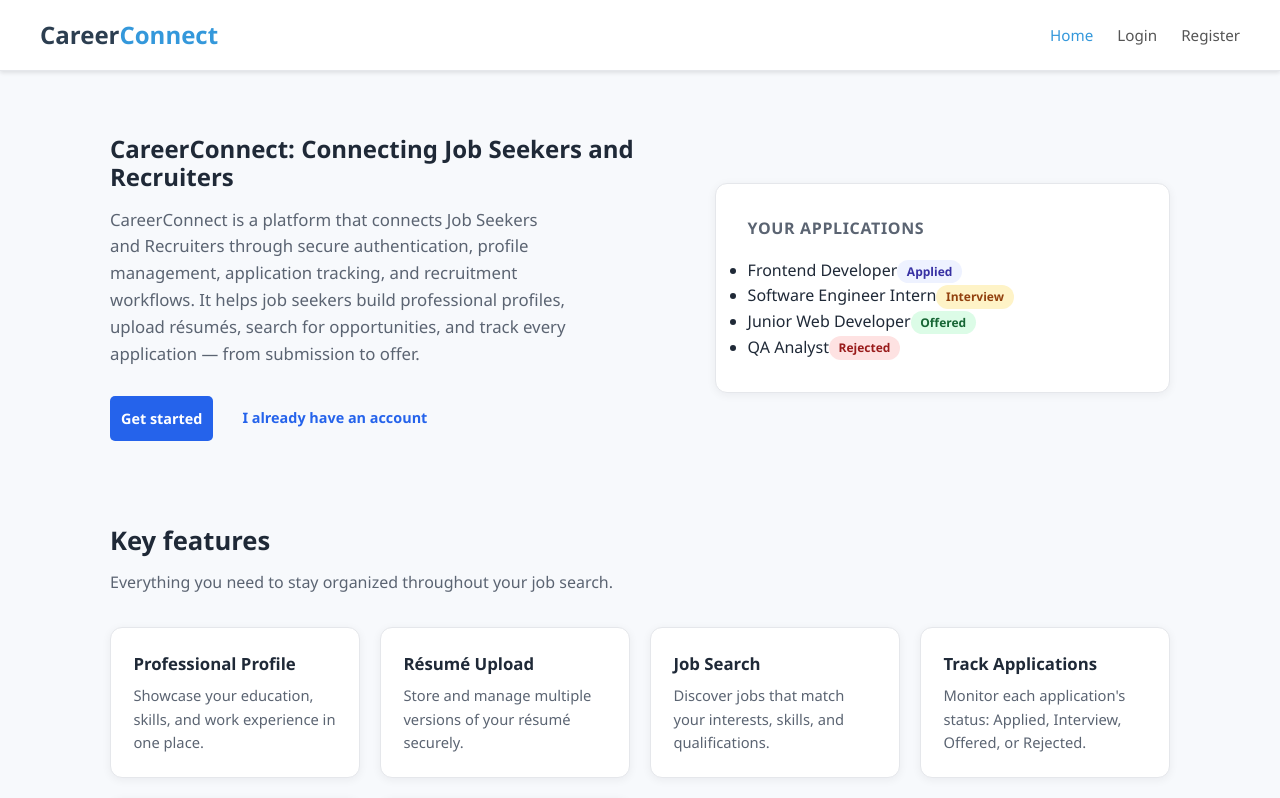
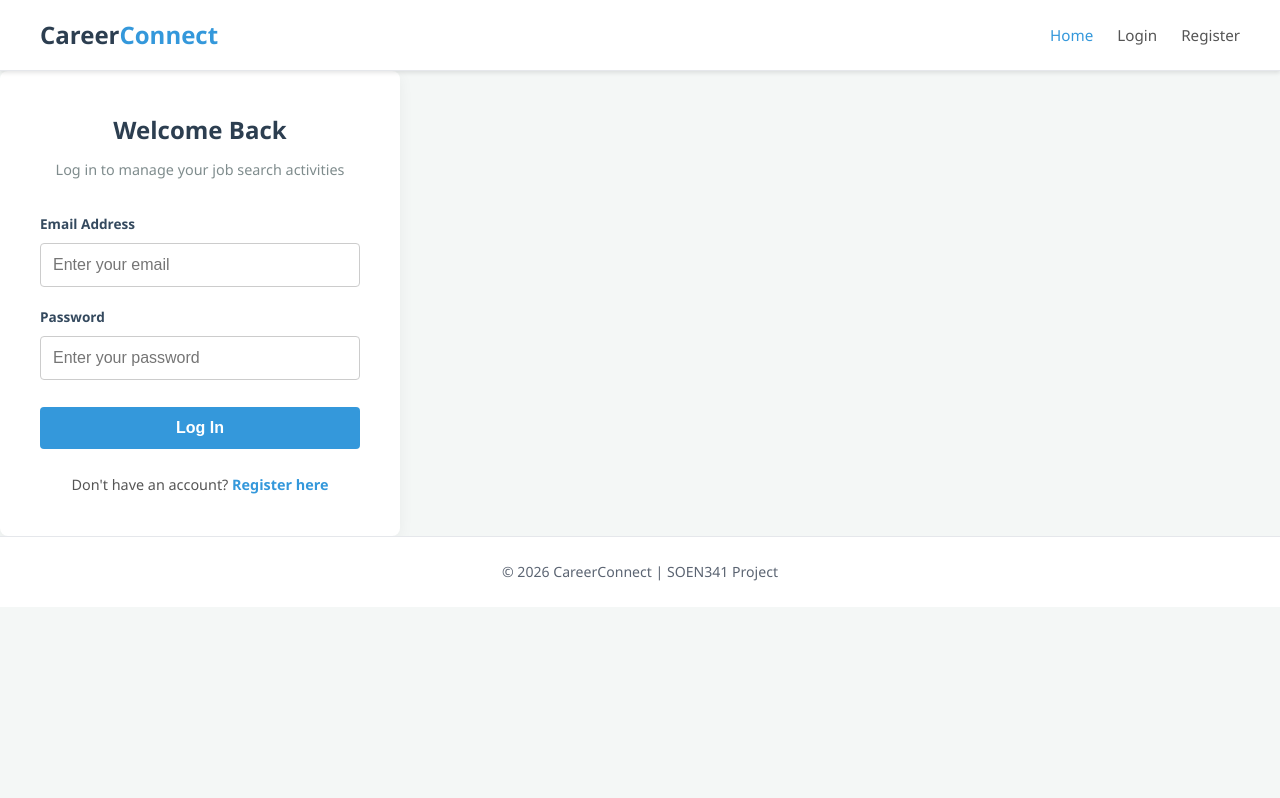
Before and after one commit to careerConnectLabSJ3/careerConnectLabSJ3, a React (Vite) app in the folder src/client/: page /login in a window 1280 px wide. Shown: the top 798 px of the page. Built offline with nearby package versions, Linux system fonts and the light colour scheme.

Commit message:
Add react-router package for better UI routing and create Login component from login html page

```diff
--- a/src/client/App.jsx
+++ b/src/client/App.jsx
@@ -1,20 +1,25 @@
-import './css/style.css';
-import './css/header.css';
+import { BrowserRouter, Routes, Route, Navigate } from "react-router-dom";
+
 import Header from './components/Header'
 import Welcome from './components/Welcome'
+import Login from "./components/Login";
 
 
 function App() {
   return (
-    <>
-    <Header/>
+    <BrowserRouter>
+      <Header/>
       <main>
-        <Welcome/>
+        <Routes>
+          <Route path="/" element={<Welcome/>}/>
+          <Route path="/login" element={<Login/>}/>
+
+        </Routes>
       </main>
       <footer>
         <p>&copy; 2026 CareerConnect | SOEN341 Project</p>
       </footer>
-    </>
+    </BrowserRouter>
   );
 }
 
--- a/src/client/components/Header.jsx
+++ b/src/client/components/Header.jsx
@@ -1,4 +1,5 @@
-import { BrowserRouter, Routes, Route, Navigate } from "react-router-dom";
+import '../css/header.css';
+import { Link } from "react-router-dom";
 
 
 export default function Header() {
@@ -8,12 +9,12 @@ export default function Header() {
     <header className="site-header">
       <nav aria-label="Main navigation">
         <div className="site-nav-container">
-          <a href="/" className="site-logo">
+          <Link to="/" className="site-logo">
             Career<span>Connect</span>
-          </a>
+          </Link>
           <div className="site-nav-links">
-            <a href="/" className="active">Home</a>
-            <a href="/login">Login</a>
+            <Link to="/" className="active">Home</Link>
+            <Link to="/login">Login</Link>
             <a href="/register">Register</a>
           </div>
         </div>
--- /dev/null
+++ b/src/client/components/Login.jsx
@@ -0,0 +1,27 @@
+import '../css/login.css';
+
+
+export default function Login(){
+  return(
+    <div class="auth-card">
+      <h2>Welcome Back</h2>
+      <p class="auth-subtitle">Log in to manage your job search activities</p>
+
+      <form action="/login" method="POST" class="auth-form">
+        <div class="form-group">
+          <label for="email">Email Address</label>
+          <input type="email" id="email" name="email" placeholder="Enter your email" required/>
+        </div>
+
+        <div class="form-group">
+          <label for="password">Password</label>
+          <input type="password" id="password" name="password" placeholder="Enter your password" required/>
+        </div>
+
+        <button type="submit" class="btn-primary">Log In</button>
+      </form>
+
+      <p class="auth-redirect">Don't have an account? <a href="/register">Register here</a></p>
+    </div>
+  );
+}
--- a/src/client/components/Welcome.jsx
+++ b/src/client/components/Welcome.jsx
@@ -1,3 +1,5 @@
+import '../css/style.css';
+
 const applications = [
   { title: 'Frontend Developer', status: 'Applied', className: '' },
   { title: 'Software Engineer Intern', status: 'Interview', className: 'interview' },
--- a/src/client/package.json
+++ b/src/client/package.json
@@ -10,7 +10,8 @@
   },
   "dependencies": {
     "react": "^19.0.0",
-    "react-dom": "^19.0.0"
+    "react-dom": "^19.0.0",
+    "react-router-dom": "^7.18.4"
   },
   "devDependencies": {
     "@vitejs/plugin-react": "^4.3.4",
```
Also changed, not shown: 1 other file (tests, documents, lock files or other folders).
